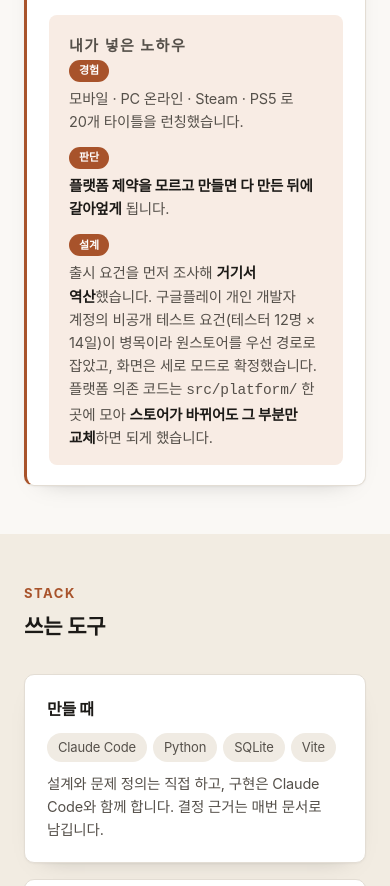
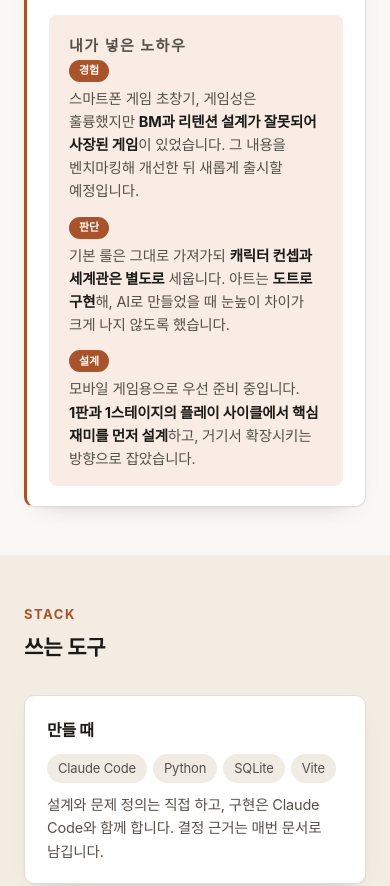
Before and after one commit to billy7869/billy7869.github.io, a plain HTML site: page ai.html in a window 390 px wide. Shown: the part 3699-4585 px from the top of the page. Drawn offline with Linux system fonts and the light colour scheme.

Commit message:
change: 요괴 포커 노하우 3단계를 사용자 제공 문구로 교체
경험 — 초창기 스마트폰 게임 중 게임성은 좋았으나 BM·리텐션 설계로 사장된
       사례를 벤치마킹해 개선 출시
판단 — 기본 룰은 유지하되 캐릭터 컨셉·세계관은 별도로. 아트는 도트로 구현해
       AI 생성 시 눈높이 차이를 줄임
설계 — 모바일 우선. 1판·1스테이지 플레이 사이클의 핵심 재미를 먼저 설계하고 확장

다른 두 카드와 어조를 맞춰 종결을 "~습니다" 로 통일하고 오타 1건(반향→방향)을
고쳤다. 내용은 그대로다.

Co-Authored-By: Claude Opus 5 <noreply@anthropic.com>

```diff
--- a/ai.html
+++ b/ai.html
@@ -516,9 +516,9 @@
       <div class="knowhow">
         <p class="kh-label">내가 넣은 노하우</p>
         <ol class="kh-flow">
-          <li><span class="kh-tag">경험</span><span>모바일 · PC 온라인 · Steam · PS5 로 20개 타이틀을 런칭했습니다.</span></li>
-          <li><span class="kh-tag">판단</span><span><b>플랫폼 제약을 모르고 만들면 다 만든 뒤에 갈아엎게</b> 됩니다.</span></li>
-          <li><span class="kh-tag">설계</span><span>출시 요건을 먼저 조사해 <b>거기서 역산</b>했습니다. 구글플레이 개인 개발자 계정의 비공개 테스트 요건(테스터 12명 &times; 14일)이 병목이라 원스토어를 우선 경로로 잡았고, 화면은 세로 모드로 확정했습니다. 플랫폼 의존 코드는 <code>src/platform/</code> 한 곳에 모아 <b>스토어가 바뀌어도 그 부분만 교체</b>하면 되게 했습니다.</span></li>
+          <li><span class="kh-tag">경험</span><span>스마트폰 게임 초창기, 게임성은 훌륭했지만 <b>BM과 리텐션 설계가 잘못되어 사장된 게임</b>이 있었습니다. 그 내용을 벤치마킹해 개선한 뒤 새롭게 출시할 예정입니다.</span></li>
+          <li><span class="kh-tag">판단</span><span>기본 룰은 그대로 가져가되 <b>캐릭터 컨셉과 세계관은 별도로</b> 세웁니다. 아트는 <b>도트로 구현</b>해, AI로 만들었을 때 눈높이 차이가 크게 나지 않도록 했습니다.</span></li>
+          <li><span class="kh-tag">설계</span><span>모바일 게임용으로 우선 준비 중입니다. <b>1판과 1스테이지의 플레이 사이클에서 핵심 재미를 먼저 설계</b>하고, 거기서 확장시키는 방향으로 잡았습니다.</span></li>
         </ol>
       </div>
     </article>
```
